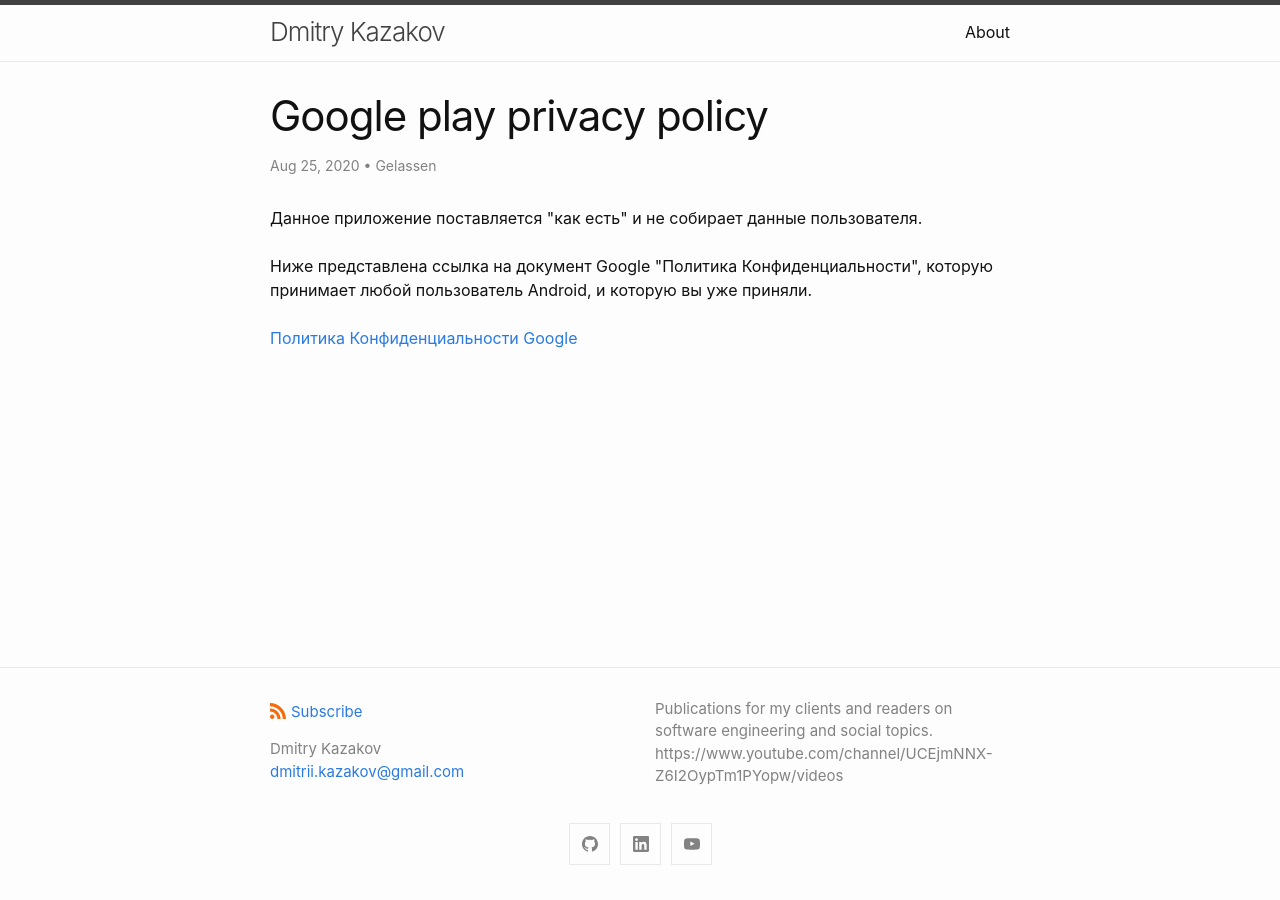
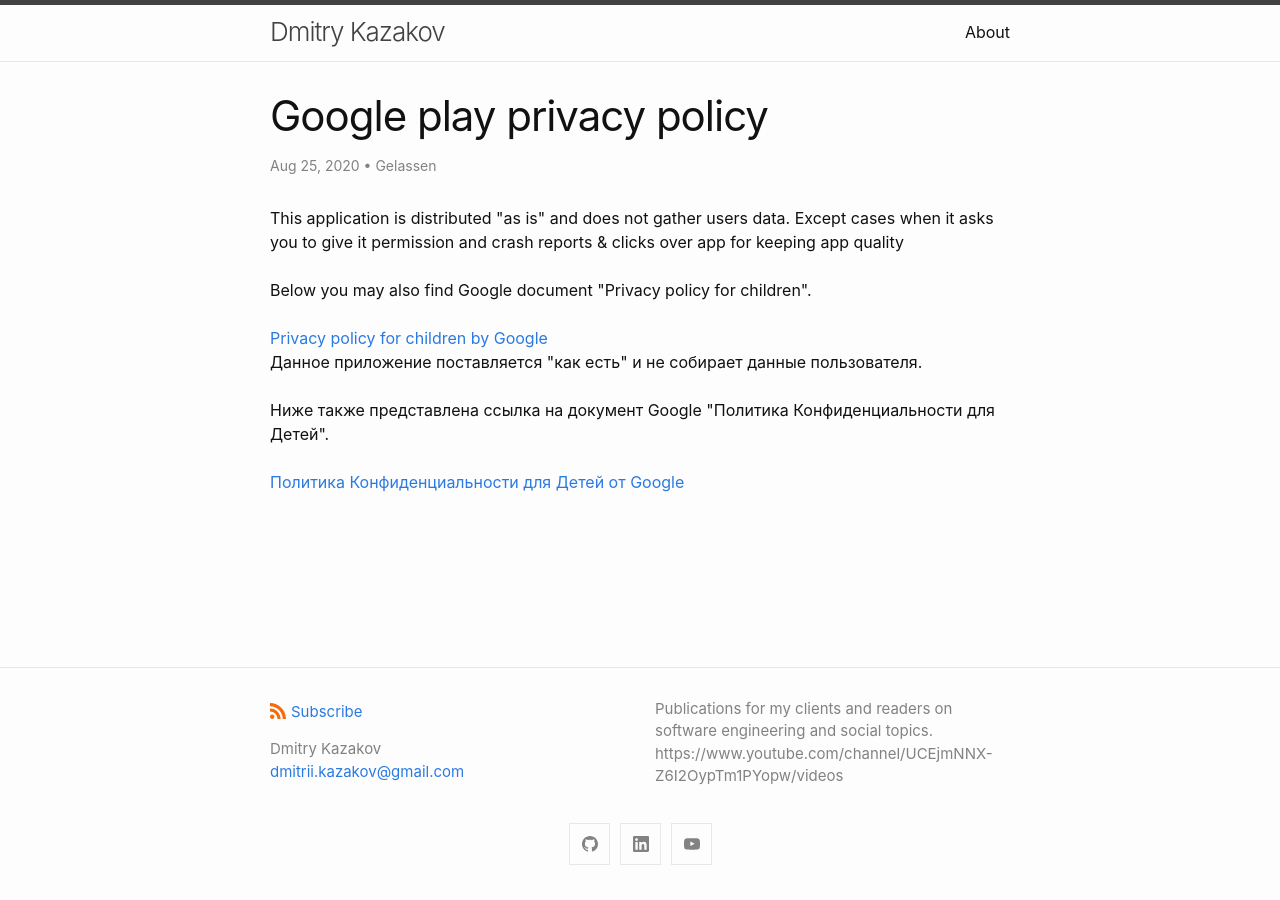
Before and after one commit to Gelassen/dkazakov.github.io, a Jekyll site: the page built from _posts/2020-08-25-google-play-privacy-policy.html, in a window 1280 px wide. Built offline with Jekyll 4.4.1, drawn with Linux system fonts in a browser that asks for light colours.

Commit message:
Update privacy policy

```diff
--- a/_posts/2020-08-25-google-play-privacy-policy.html
+++ b/_posts/2020-08-25-google-play-privacy-policy.html
@@ -14,12 +14,23 @@ modified_time: '2020-08-25'
     <body>
         <div class="header" style="text-align: left;">
         </div>
+
+        <div>
+            This application is distributed "as is" and does not gather users data. Except cases when it asks you to give
+            it permission and crash reports & clicks over app for keeping app quality <br /><br />
+
+            Below you may also find Google document "Privacy policy for children". <br /><br />
+
+            <a href="https://families.google.com/familylink/privacy/child-policy/">Privacy policy for children by Google</a>
+
+        </div>
+
         <div>
             Данное приложение поставляется "как есть" и не собирает данные пользователя. <br /><br />
 
-            Ниже представлена ссылка на документ Google "Политика Конфиденциальности", которую принимает любой пользователь Android, и которую вы уже приняли. <br /><br />
+            Ниже также представлена ссылка на документ Google "Политика Конфиденциальности для Детей". <br /><br />
 
-            <a href="https://families.google.com/familylink/privacy/child-policy/">Политика Конфиденциальности Google</a>
+            <a href="https://families.google.com/familylink/privacy/child-policy/">Политика Конфиденциальности для Детей от Google</a>
 
             <br /><br />
 
```
